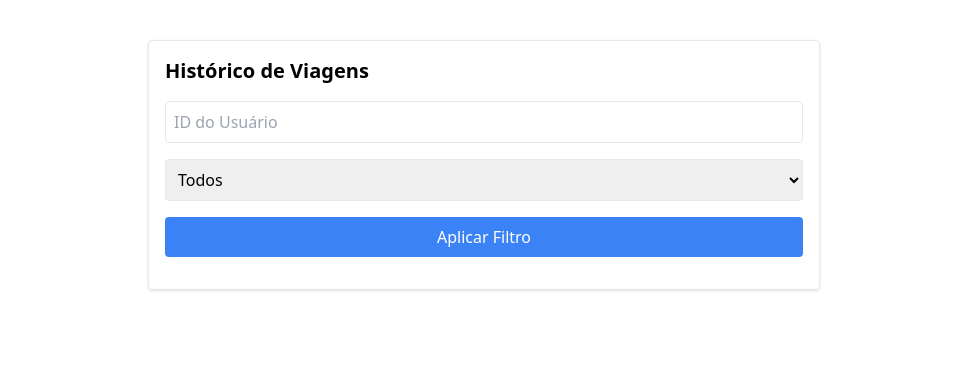
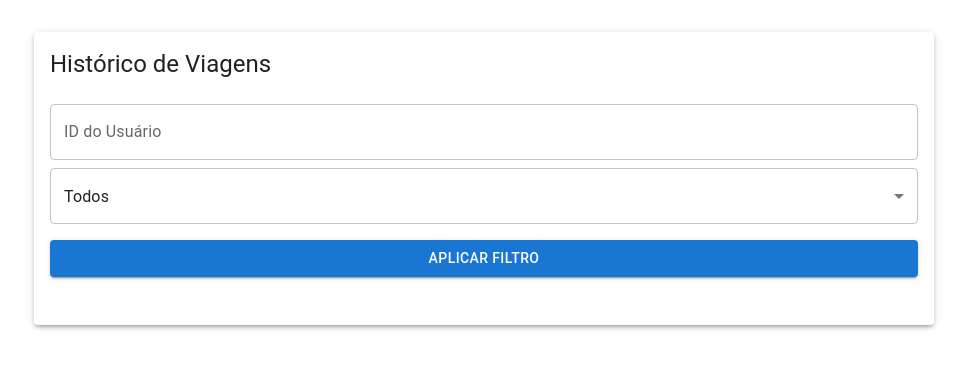
Before and after one commit to pllsg96/dashline, a React (Vite) app in the folder frontend/: page /history in a window 1280 px wide. Shown: the top 368 px of the page, without its empty margins (156-1123 px from the left). Built offline with nearby package versions, Linux system fonts and the light colour scheme.

Commit message:
chore: add styles

```diff
--- a/frontend/package.json
+++ b/frontend/package.json
@@ -12,7 +12,9 @@
   "dependencies": {
     "@emotion/react": "^11.13.5",
     "@emotion/styled": "^11.13.5",
+    "@mui/icons-material": "^6.1.8",
     "@mui/material": "^6.1.8",
+    "date-fns": "^4.1.0",
     "dotenv": "^16.4.5",
     "react": "^18.3.1",
     "react-dom": "^18.3.1",
--- a/frontend/src/components/TripHistory.tsx
+++ b/frontend/src/components/TripHistory.tsx
@@ -1,4 +1,11 @@
 import React, { useState } from 'react';
+import { format } from 'date-fns';
+import { Box, Typography, TextField, Select, MenuItem, Button, Alert, List, ListItem, ListItemText, Paper, Avatar } from '@mui/material';
+import DirectionsCarIcon from '@mui/icons-material/DirectionsCar';
+import LocationOnIcon from '@mui/icons-material/LocationOn';
+import AccessTimeIcon from '@mui/icons-material/AccessTime';
+import AttachMoneyIcon from '@mui/icons-material/AttachMoney';
+
 
 interface Trip {
   id: string;
@@ -54,44 +61,83 @@ function convertSecondsToTime(secondsString) {
 }
 
   return (
-    <div className="max-w-2xl mx-auto mt-10 p-4 border rounded shadow">
-      <h2 className="text-xl font-bold mb-4">Histórico de Viagens</h2>
-      {error && <p className="text-red-500">{error}</p>}
-      <div className="space-y-4">
-        <input
-          type="text"
-          placeholder="ID do Usuário"
+    <Box maxWidth="md" mx="auto" mt={4} p={2} component={Paper} elevation={3}>
+      <Typography variant="h5" component="h2" gutterBottom>
+        Histórico de Viagens
+      </Typography>
+      {error && <Alert severity="error">{error}</Alert>}
+      <Box mb={2}>
+        <TextField
+          fullWidth
+          label="ID do Usuário"
           value={customer_id}
           onChange={(e) => setcustomer_id(e.target.value)}
-          className="w-full p-2 border rounded"
+          variant="outlined"
+          margin="normal"
         />
-        <select
+        <Select
+          fullWidth
           value={driverFilter}
           onChange={(e) => setDriverFilter(e.target.value)}
-          className="w-full p-2 border rounded"
+          variant="outlined"
+          margin="normal"
         >
-          <option value="Todos">Todos</option>
-          <option value="Motorista1">Motorista1</option>
-          <option value="Motorista2">Motorista2</option>
-        </select>
-        <button onClick={handleFilter} className="w-full bg-blue-500 text-white p-2 rounded">
+          <MenuItem value="Todos">Todos</MenuItem>
+          <MenuItem value="Motorista1">Motorista1</MenuItem>
+          <MenuItem value="Motorista2">Motorista2</MenuItem>
+        </Select>
+        <Button
+          fullWidth
+          variant="contained"
+          color="primary"
+          onClick={handleFilter}
+          sx={{ mt: 2 }}
+        >
           Aplicar Filtro
-        </button>
-      </div>
-      <ul className="mt-4 space-y-4">
+        </Button>
+      </Box>
+      <List>
         {trips.map((trip) => (
-          <li key={trip.id} className="p-4 border rounded shadow">
-            <p>Data e Hora: {trip.date}</p>
-            <p>Nome do Motorista: {trip.driver.name}</p>
-            <p>Origem: {trip.origin}</p>
-            <p>Destino: {trip.destination}</p>
-            <p>Distância: {trip.distance/1000} Km</p>
-            <p>Tempo: {convertSecondsToTime(trip.duration)}</p>
-            <p>Valor: R$ {trip.value.toFixed(2)}</p>
-          </li>
+          <ListItem key={trip.id} component={Paper} sx={{ mb: 2, p: 2, display: 'flex', alignItems: 'center', backgroundColor: '#f5f5f5' }}>
+            <ListItemText
+              primary={
+                <Typography variant="h6" component="div" sx={{ fontWeight: 'bold' }}>
+                  {trip.driver.name}
+                </Typography>
+              }
+              secondary={
+                <>
+                  <Box display="flex" alignItems="center" mb={1}>
+                    <AccessTimeIcon sx={{ mr: 1 }} />
+                    <Typography component="span">{`Data: ${new Date(trip.date).toLocaleString()}`}</Typography>
+                  </Box>
+                  <Box display="flex" alignItems="center" mb={1}>
+                    <LocationOnIcon sx={{ mr: 1 }} />
+                    <Typography component="span">Origem: {trip.origin}</Typography>
+                  </Box>
+                  <Box display="flex" alignItems="center" mb={1}>
+                    <LocationOnIcon sx={{ mr: 1 }} />
+                    <Typography component="span">Destino: {trip.destination}</Typography>
+                  </Box>
+                  <Box display="flex" alignItems="center" mb={1}>
+                    <DirectionsCarIcon sx={{ mr: 1 }} />
+                    <Typography component="span">Distância: {trip.distance / 1000} Km</Typography>
+                  </Box>
+                  <Box display="flex" alignItems="center" mb={1}>
+                    <AccessTimeIcon sx={{ mr: 1 }} />
+                    <Typography component="span">Tempo: {convertSecondsToTime(trip.duration)}</Typography>
+                  </Box>
+                  <Box display="flex" alignItems="center">
+                    <AttachMoneyIcon sx={{ mr: 1 }} />
+                    <Typography component="span">Valor: R$ {trip.value.toFixed(2)}</Typography>
+                  </Box>
+                </>
+              }
+            />
+          </ListItem>
         ))}
-      </ul>
-    </div>
+      </List>
+    </Box>
   );
 };
 
--- a/frontend/src/components/TripOptions.tsx
+++ b/frontend/src/components/TripOptions.tsx
@@ -1,7 +1,7 @@
 import React, { useState } from 'react';
 import { useNavigate } from 'react-router-dom';
 import { useTrip } from '../context/TripContext';
-import { Box, Button, Card, CardContent, Typography, Alert } from '@mui/material';
+import { Box, Button, Card, CardContent, Typography, Alert, Rating } from '@mui/material';
 
 interface Driver {
   id: string;
@@ -14,7 +14,7 @@ interface Driver {
   }
   review: {
     rating: number,
-    review: string,
+    comment: string,
   }
   rating: number;
   value: number;
@@ -80,8 +80,12 @@ const TripOptions: React.FC = () => {
                 <Typography variant="h6" sx={{ color: 'primary.main' }}>{driver.name}</Typography>
                 <Typography>Descrição: {driver.description}</Typography>
                 <Typography>Veículo: {driver.vehicle}</Typography>
-                <Typography>Avaliação: {driver.review.rating}</Typography>
-                <Typography>Comentário: {driver.review.review}</Typography>
+                <Box sx={{display:"flex", alignItems:"center"}}>
+                  <Typography>Avaliação: </Typography>
+                  <Rating name="read-only" value={driver.review.rating} readOnly />
+                </Box>
+
+                <Typography>Comentário: {driver.review.comment}</Typography>
                 <Typography>Valor: R${(driver.value * (tripData.distance / 1000)).toFixed(2)}</Typography>
                 <Button
                   onClick={() => handleChooseDriver(driver)}
```
Also changed, not shown: 1 other file (tests, documents, lock files or other folders).
